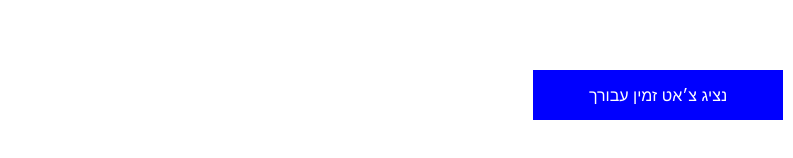
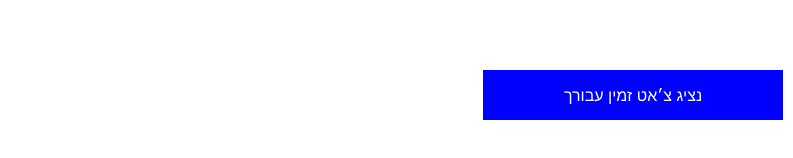
Before and after one commit to odedron100/chat, a React (Create React App) app: page / in a window 1280 px wide. Shown: the part 680-838 px from the top of the page, without its empty margins (487-1280 px from the left). Built offline with nearby package versions, Linux system fonts and the light colour scheme.

Commit message:
Refactor chat container

```diff
--- a/src/App.css
+++ b/src/App.css
@@ -1,5 +1,9 @@
 * {
   box-sizing: border-box;
+}
+
+.app {
+  direction: rtl;
 }
 
 .app .some-website-container {
@@ -16,17 +20,19 @@
   margin: auto;
 }
 
+.chat-container {
+  position: fixed;
+  right: 10px;
+  width: 300px;
+  bottom: 0;
+}
+
 .chat-container .open-chat-button {
-  direction: rtl;
-  position: fixed;
-  bottom: 0;
-  right: 10px;
   background: blue;
   color: white;
   display: flex;
   justify-content: center;
   align-items: center;
-  width: 250px;
   height: 50px;
   cursor: pointer;
   user-select: none;
@@ -34,9 +40,5 @@
 
 .chat-container .chat-window {
   height: 400px;
-  width: 250px;
-  position: fixed;
-  bottom: 50px;
-  right: 10px;
   border: 1px solid #ccc;
 }
--- a/src/Chat.js
+++ b/src/Chat.js
@@ -14,8 +14,8 @@ class Chat extends Component {
 
     return (
       <div className="chat-container">
+        {isChatWindowOpen && <div className="chat-window"></div>}
         <div className="open-chat-button" onClick={this.openChatWindow}> נציג צ׳אט זמין עבורך </div>
-        {isChatWindowOpen && <div className="chat-window"></div>}
       </div>
     );
   }
```
